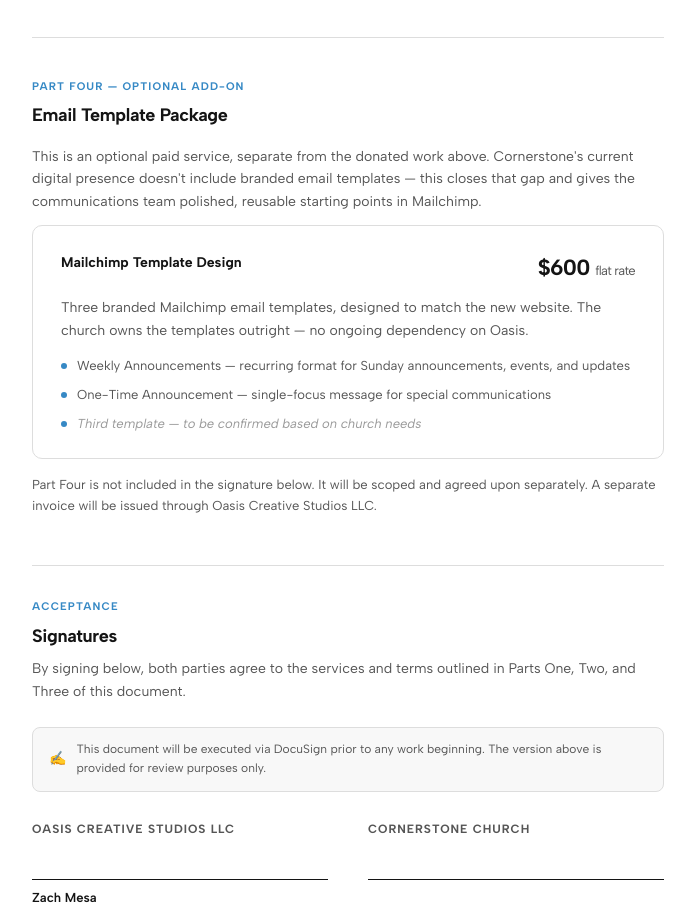
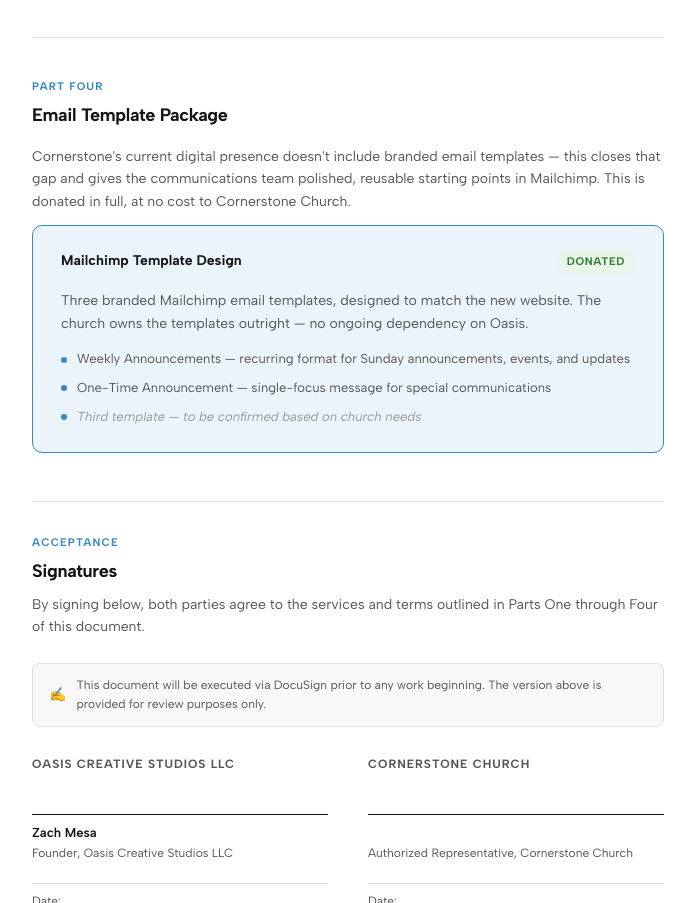
Before and after one commit to zandcmesa/cornerstone-site, a plain HTML site: page proposal.html in a window 1280 px wide. Shown: the part 4969-5872 px from the top of the page, without its empty margins (292-987 px from the left). Drawn offline with Linux system fonts and the light colour scheme.

Commit message:
Make email template package donated instead of paid add-on
Cornerstone shouldn't be charged for the email work.

```diff
--- a/proposal.html
+++ b/proposal.html
@@ -823,15 +823,15 @@
 
   <hr class="section-divider">
 
-  <!-- Part 3: Email Add-On -->
-  <div class="section-label">Part Four — Optional Add-On</div>
+  <!-- Part 4: Email Templates -->
+  <div class="section-label">Part Four</div>
   <h2>Email Template Package</h2>
-  <p>This is an optional paid service, separate from the donated work above. Cornerstone's current digital presence doesn't include branded email templates — this closes that gap and gives the communications team polished, reusable starting points in Mailchimp.</p>
+  <p>Cornerstone's current digital presence doesn't include branded email templates — this closes that gap and gives the communications team polished, reusable starting points in Mailchimp. This is donated in full, at no cost to Cornerstone Church.</p>
 
-  <div class="addon-block">
-    <div class="addon-header">
+  <div class="service-block accent">
+    <div class="service-header">
       <h3>Mailchimp Template Design</h3>
-      <div class="price-tag">$600 <span>flat rate</span></div>
+      <span class="badge badge-donated">Donated</span>
     </div>
     <p>Three branded Mailchimp email templates, designed to match the new website. The church owns the templates outright — no ongoing dependency on Oasis.</p>
     <div class="template-list">
@@ -850,13 +850,11 @@
     </div>
   </div>
 
-  <p style="margin-top:16px; font-size:13px;">Part Four is not included in the signature below. It will be scoped and agreed upon separately. A separate invoice will be issued through Oasis Creative Studios LLC.</p>
-
   <!-- Signatures -->
   <div class="signature-section">
     <div class="section-label">Acceptance</div>
     <h2>Signatures</h2>
-    <p>By signing below, both parties agree to the services and terms outlined in Parts One, Two, and Three of this document.</p>
+    <p>By signing below, both parties agree to the services and terms outlined in Parts One through Four of this document.</p>
 
     <div class="docusign-note">
       This document will be executed via DocuSign prior to any work beginning. The version above is provided for review purposes only.
```
